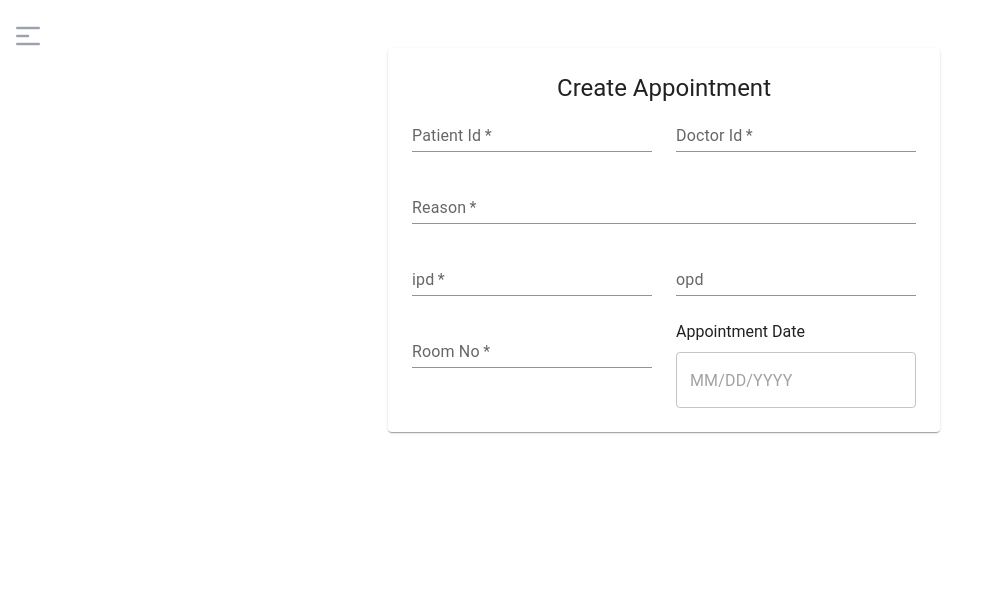
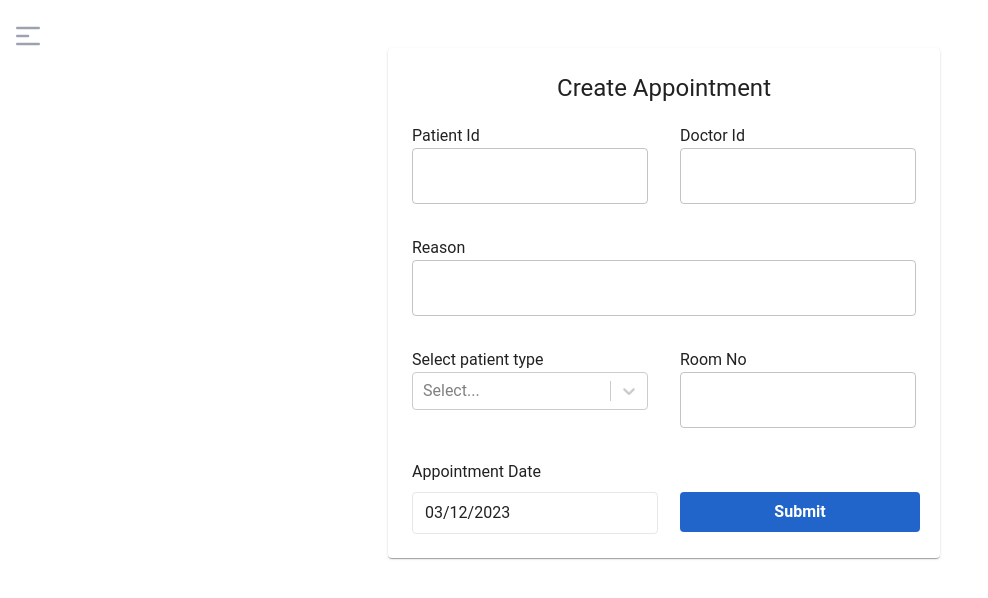
Before and after one commit to tandukar/PatientManagementSystem, a React (Vite) app in the folder client/: page /receptionist in a window 1280 px wide. Shown: the top 598 px of the page, without its empty margins (0-988 px from the left). Built offline with nearby package versions, Linux system fonts and the light colour scheme; sample sign-in values are in the browser's storage.

Commit message:
changing token to localhost and updating create appointment

```diff
--- a/client/package.json
+++ b/client/package.json
@@ -18,11 +18,14 @@
         "@reduxjs/toolkit": "^1.9.3",
         "dayjs": "^1.11.7",
         "react": "^18.2.0",
+        "react-datepicker": "^4.11.0",
         "react-dom": "^18.2.0",
+        "react-hook-form": "^7.43.9",
         "react-icons": "^4.8.0",
         "react-query": "^3.39.3",
         "react-redux": "^8.0.5",
         "react-router-dom": "^6.8.2",
+        "react-select": "^5.7.2",
         "redux": "^4.2.1",
         "styled-components": "^5.3.8"
     },
--- a/client/src/App.jsx
+++ b/client/src/App.jsx
@@ -2,14 +2,14 @@ import React from "react";
 import AdminDashboard from "./components/pages/adminDashboard/AdminDashboard";
 import Login from "./components/pages/Login/Login";
 // import DocDashboard from "./components/pages/adminDashboard/Doctor/DocDashboard";
-import DoctorDashboard from "./components/pages/docDashboard/DocDashboard"
+import DoctorDashboard from "./components/pages/docDashboard/DocDashboard";
 import Dashboard from "./components/pages/adminDashboard/dashboard/Dashboard";
 import RecepDashboard from "./components/pages/recepDashboard/RecepDashboard";
 
 import Profile from "./components/pages/adminDashboard/Doctor/GetDoctors";
 //import app.css
 import "./App.css";
-import { BrowserRouter, Routes, Route } from "react-router-dom";
+import { BrowserRouter, Routes, Route, Navigate } from "react-router-dom";
 
 function App() {
   return (
@@ -17,13 +17,14 @@ function App() {
       <BrowserRouter>
         <Routes>
           <Route path="/login" element={<Login />} />
+          <Route path="/" element={<Navigate to="/login" />} />
           <Route path="/doctor" element={<DoctorDashboard />} />
           <Route path="/admin" element={<AdminDashboard />} />
           <Route path="/receptionist" element={<RecepDashboard />} />
           <Route path="/admin/get-doctor" element={<Profile />} />
         </Routes>
       </BrowserRouter>
-{}
+      {}
       {/* <AdminDashboard /> */}
       {/* <Login /> */}
       {/* other components */}
--- a/client/src/components/app/apiSlice.js
+++ b/client/src/components/app/apiSlice.js
@@ -3,7 +3,7 @@ import { createApi, fetchBaseQuery } from '@reduxjs/toolkit/query/react';
 const baseQuery = fetchBaseQuery({
     baseUrl: 'http://localhost:5000/api/',
     prepareHeaders: (headers) => {
-        const token = sessionStorage.getItem('token');
+        const token = localStorage.getItem('token');
         if (token) {
             headers.set('Authorization', `Bearer ${token}`);
         }
--- a/client/src/components/pages/Login/Login.jsx
+++ b/client/src/components/pages/Login/Login.jsx
@@ -28,7 +28,7 @@ const Login = () => {
         console.log(res.data.role);
 
         if (res.data.token && res.data.role) {
-          sessionStorage.setItem("token", res.data.token);
+          localStorage.setItem("token", res.data.token);
           sessionStorage.setItem("role", res.data.role);
 
           if (res.data.role === "Admin") {
--- a/client/src/components/pages/adminDashboard/AdminDashboard.jsx
+++ b/client/src/components/pages/adminDashboard/AdminDashboard.jsx
@@ -59,8 +59,7 @@ const AdminDashboard = () => {
           )}
           <div className="flex-1 md:mx-10 md:mt-2 h-screen">
             <div className="h-full bg-gray-100">
-              {/* <DocDashboard /> */}
-              {/* <Dashboard /> */}
+
               {selectedItem === "Dashboard" ? (
                 <Dashboard />
               ) : selectedItem === "Doctors" ? (
--- a/client/src/components/pages/adminDashboard/receptionist/RecepDashboard.jsx
+++ b/client/src/components/pages/adminDashboard/receptionist/RecepDashboard.jsx
@@ -3,6 +3,8 @@ import React from "react";
 import Box from "@mui/material/Box";
 
 import { CiSearch } from "react-icons/ci";
+
+import Select from "react-select";
 
 import ReceptionistList from "./GetReceptionists";
 
@@ -16,8 +18,17 @@ const RecepDashboard = () => {
   const [registerReceptionist, { data, error, isLoading }] =
     useRegisterReceptionistsMutation();
 
+
+    const genderOptions  = [
+      { value: 'male', label: 'Male' },
+      { value: 'female', label: 'Female' },
+      { value: 'other', label: 'Other' }
+    ]
+
   const registerHandler = async (event) => {
     const data = new FormData(event.currentTarget);
+
+
 
     const payload = {
       firstname: data.get("fname"),
@@ -150,12 +161,14 @@ const RecepDashboard = () => {
                       <label className="form-label inline-block mb-2 text-custom-blue">
                         Sex
                       </label>
-                      <input
+                      {/* <input
                         id="sex"
                         name="sex"
                         type="Text"
                         className="bg-white appearance-none border-2 border-gray-200 rounded-lg w-full py-2 px-4 text-gray-700 leading-tight focus:outline-none focus:border-blue-500"
-                      />
+                      /> */}
+                    <Select options={genderOptions } />
+
                     </div>
                   </div>
                   <div className="md:w-full">
--- a/client/src/components/pages/recepDashboard/RecepDashboard.jsx
+++ b/client/src/components/pages/recepDashboard/RecepDashboard.jsx
@@ -19,7 +19,7 @@ const RecepDashboard = () => {
   const [authenticated, setAuthenticated] = React.useState(null);
 
   useEffect(() => {
-    const token = sessionStorage.getItem("token");
+    const token = localStorage.getItem("token");
     if (token) {
       setAuthenticated(true);
       console.log("token");
--- a/client/src/components/pages/recepDashboard/appointment/appointment.jsx
+++ b/client/src/components/pages/recepDashboard/appointment/appointment.jsx
@@ -1,91 +1,130 @@
-import * as React from "react";
 import Grid from "@mui/material/Grid";
 import TextField from "@mui/material/TextField";
-import Checkbox from "@mui/material/Checkbox";
-import { LocalizationProvider } from '@mui/x-date-pickers';
-import { AdapterDayjs } from '@mui/x-date-pickers/AdapterDayjs';
-import { DateField } from '@mui/x-date-pickers/DateField';
-import { DatePicker } from '@mui/x-date-pickers/DatePicker';
+// import { LocalizationProvider } from "@mui/x-date-pickers";
+// import { AdapterDayjs } from "@mui/x-date-pickers/AdapterDayjs";
+// import { DatePicker } from "@mui/x-date-pickers/DatePicker";
 
-export default function CreateAppointment() {
+import DatePicker from "react-datepicker";
+
+import "react-datepicker/dist/react-datepicker.css";
+
+import Select from "react-select";
+
+import { useForm } from "react-hook-form";
+import { useState } from "react";
+
+const CreateAppointment = () => {
+  const patientType = [
+    { value: "Inpatient", label: "Inpatient" },
+    { value: "Outpatient", label: "Outpatient" },
+  ];
+
+  const { register, handleSubmit, setValue } = useForm();
+  const [selectedOption, setSelectedOption] = useState(null);
+  const [selectedDate, setSelectedDate] = useState(new Date());
+
+  const onSubmit = (data) => {
+    console.log({ ...data, selectedDate });
+  };
+
+  const handleSelectChange = (selectedOption) => {
+    setSelectedOption(selectedOption);
+    setValue("patientType", selectedOption.value);
+  };
+  selectedDate;
+  const handleDateChange = (selectedDate) => {
+    setSelectedDate(selectedDate);
+  };
+
   return (
     <>
-      <Grid container spacing={3}>
+      <form onSubmit={handleSubmit(onSubmit)} className="mt-5">
+        <Grid container spacing={4}>
           <Grid item xs={12} sm={6}>
+            <label>Patient Id</label>
             <TextField
               required
               id="patientId"
               name="patientId"
-            label="Patient Id"
+              // label="Patient Id"
               fullWidth
               autoComplete="given-name"
-            variant="standard"
+              variant="outlined"
+              {...register("patientId")}
             />
           </Grid>
           <Grid item xs={12} sm={6}>
+          <label>Doctor Id</label>
+
             <TextField
               required
               id="doctorId"
               name="doctorId"
-            label="Doctor Id"
+              // label="Doctor Id"
               fullWidth
               autoComplete="family-name"
-            variant="standard"
+              variant="outlined"
+              {...register("doctorId")}
             />
           </Grid>
 
           <Grid item xs={12}>
+          <label>Reason</label>
+
             <TextField
               required
               id="Reason"
               name="Reason"
-            label="Reason"
+              // label="Reason"
               fullWidth
               autoComplete="shipping address-line1"
-            variant="standard"
-          />
-        </Grid>
-
-        <Grid item xs={12} sm={6}>
-          <TextField
-            required
-            id="ipd"
-            name="ipd"
-            label="ipd"
-            fullWidth
-            autoComplete="shipping address-level2"
-            variant="standard"
+              variant="outlined"
+              {...register("Reason")}
             />
           </Grid>
           <Grid item xs={12} sm={6}>
-          <TextField
-            id="opd"
-            name="opd"
-            label="opd"
-            fullWidth
-            variant="standard"
+            <label>Select patient type</label>
+            <Select
+              options={patientType}
+              name="patientType"
+              onChange={handleSelectChange}
+              value={selectedOption}
             />
           </Grid>
           <Grid item xs={12} sm={6}>
+            <label>Room No</label>
             <TextField
               required
               id="roomNo"
               name="roomNo"
-            label="Room No"
+              // label="Room No"
               fullWidth
               autoComplete="shipping postal-code"
-            variant="standard"
+              variant="outlined"
+              {...register("roomNo")}
             />
           </Grid>
           <Grid item xs={12} sm={6}>
             <label className="form-label inline-block mb-2">
               Appointment Date
             </label>
-          <LocalizationProvider dateAdapter={AdapterDayjs}>
-            <DatePicker className="outline-blue-500" />
-          </LocalizationProvider>
+
+            <DatePicker
+              className="border rounded px-3 py-2 outline-none focus:ring-2 focus:ring-blue-500"
+              selected={selectedDate}
+              onChange={handleDateChange}
+              value={selectedDate}
+            />
+          </Grid>
+          <Grid item xs={12} sm={6}>
+            <button className="mt-8 bg-custom-blue hover:bg-custom-blue text-white w-80  md:w-60 sm:w20 font-bold py-2 px-4 rounded focus:ring-2 focus:ring-blue-500 ring-offset-2 outline-none focus:bg-blue-500 focus:shadow-lg">
+              Submit
+            </button>
           </Grid>
         </Grid>
+      </form>
     </>
   );
-}
+};
+
+export default CreateAppointment;
```
Also changed, not shown: 1 other file (tests, documents, lock files or other folders). Lines whose indentation alone changed are shown as unchanged.
